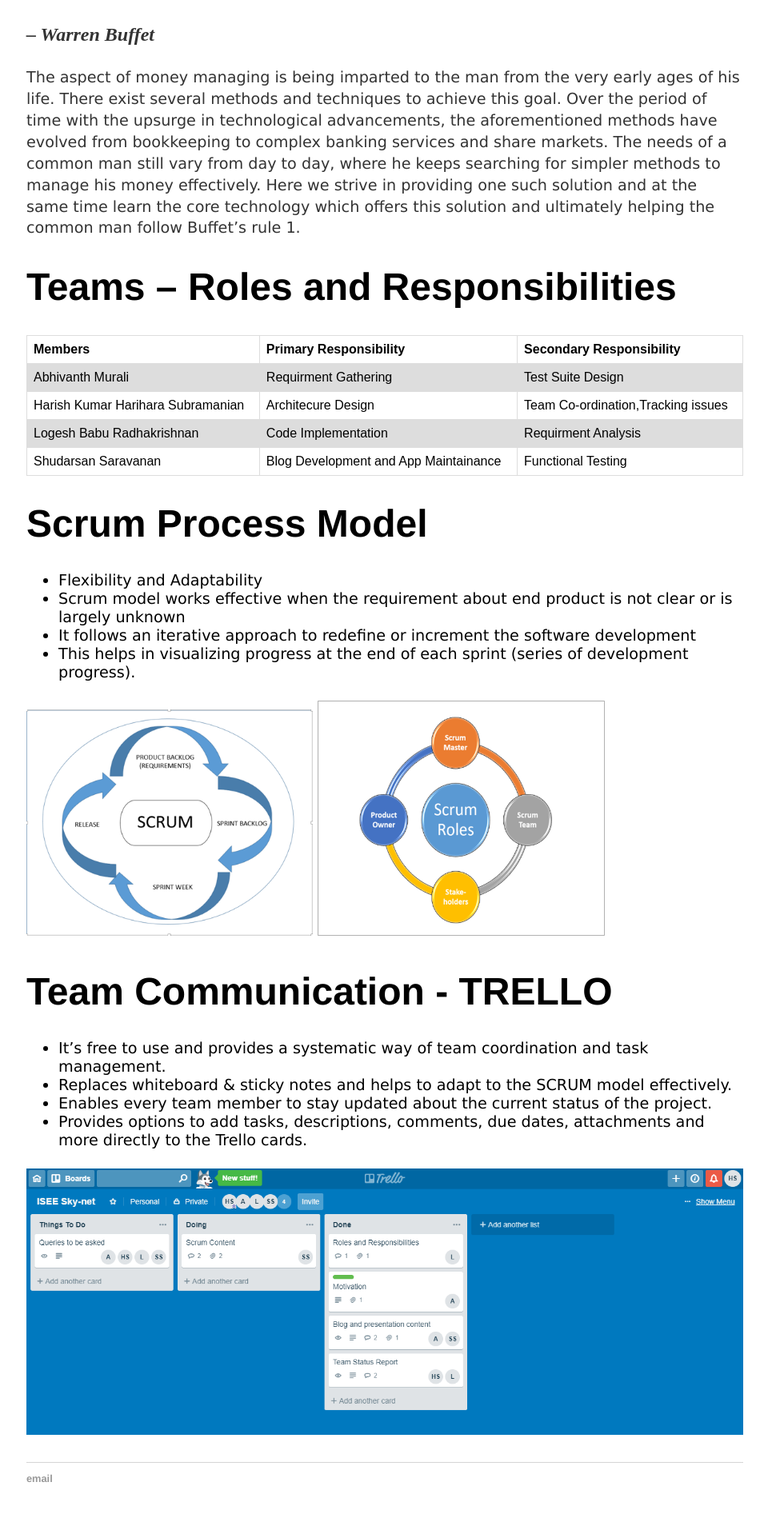
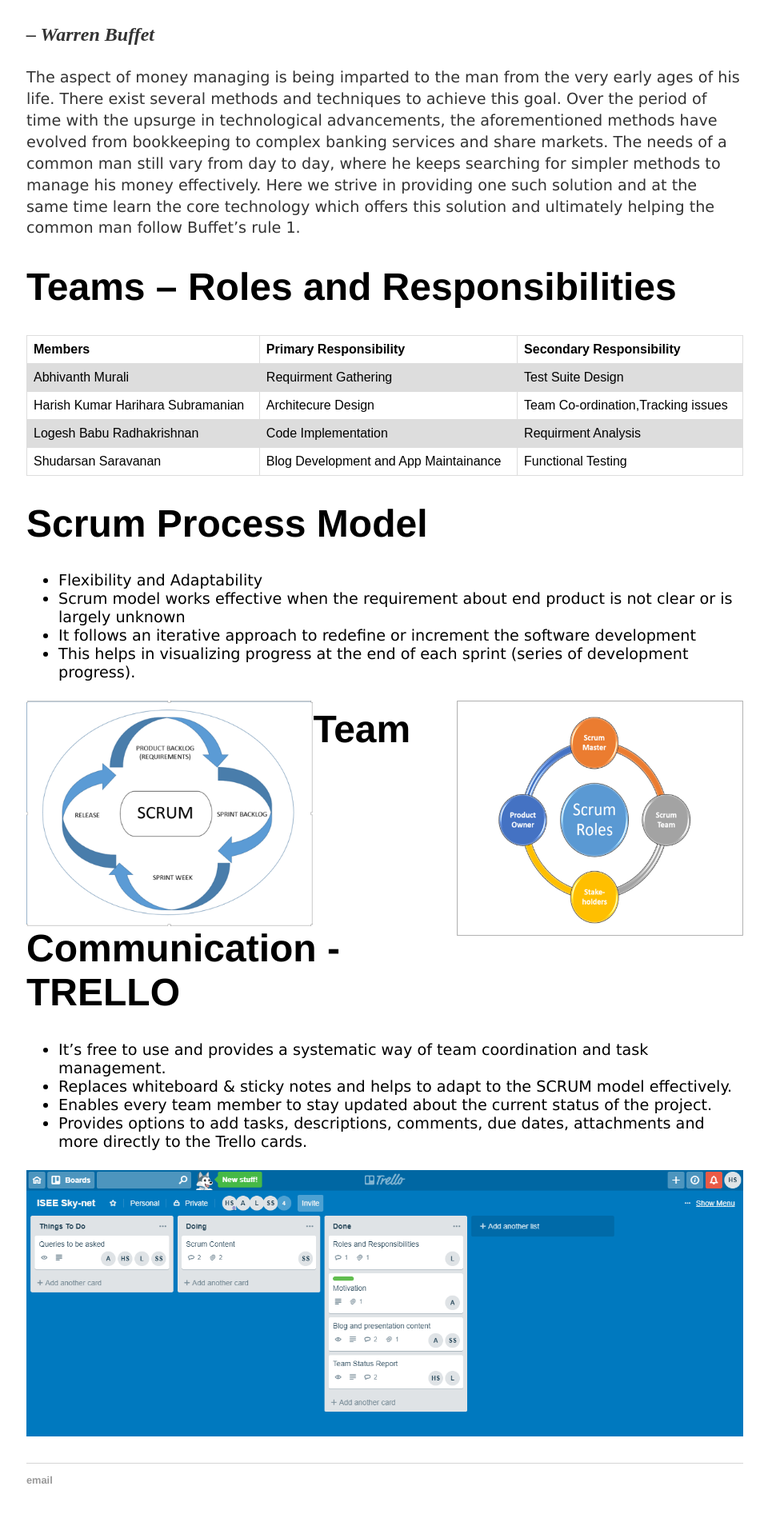
Before and after one commit to DBSE-teaching/isee2019-Sky-Net, a Jekyll site: the page built from docs/_posts/2018-04-04-second-post.md, in a window 1280 px wide. Shown: the part 831-2749 px from the top of the page at 80% size, without its empty margins (159-1119 px from the left). Built offline with Jekyll 4.4.1, drawn with Linux system fonts in a browser that asks for light colours.

Commit message:
Update 2018-04-04-second-post.md

```diff
--- a/docs/_posts/2018-04-04-second-post.md
+++ b/docs/_posts/2018-04-04-second-post.md
@@ -70,7 +70,7 @@
   <li>This helps in visualizing progress at the end of each sprint (series of development progress). </li>
 </ul>
 
-![Deadline image]({{site.baseurl}}/images/Picture1.png "Scrum1"){:height="40%" width="40%"}   ![Deadline image]({{site.baseurl}}/images/Picture2.png "Scrum2"){:height="30%" width="40%"}
+![Deadline image]({{site.baseurl}}/images/Picture1.png "Scrum1"){:height="40%" width="40%" align="left"}   ![Deadline image]({{site.baseurl}}/images/Picture2.png "Scrum2"){:height="40%" width="40%" align="right"}
 
 # Team Communication - TRELLO
 
```
